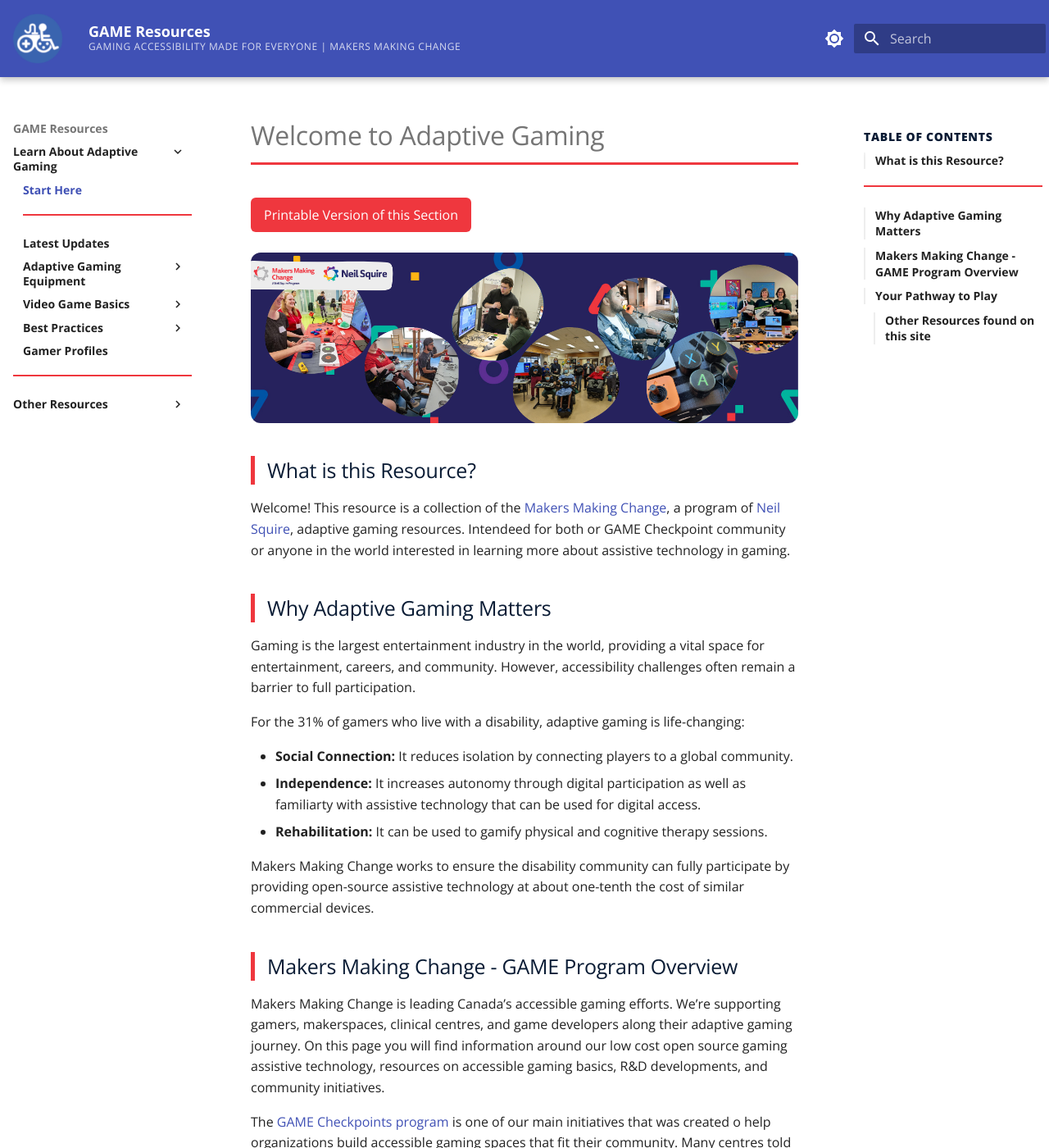
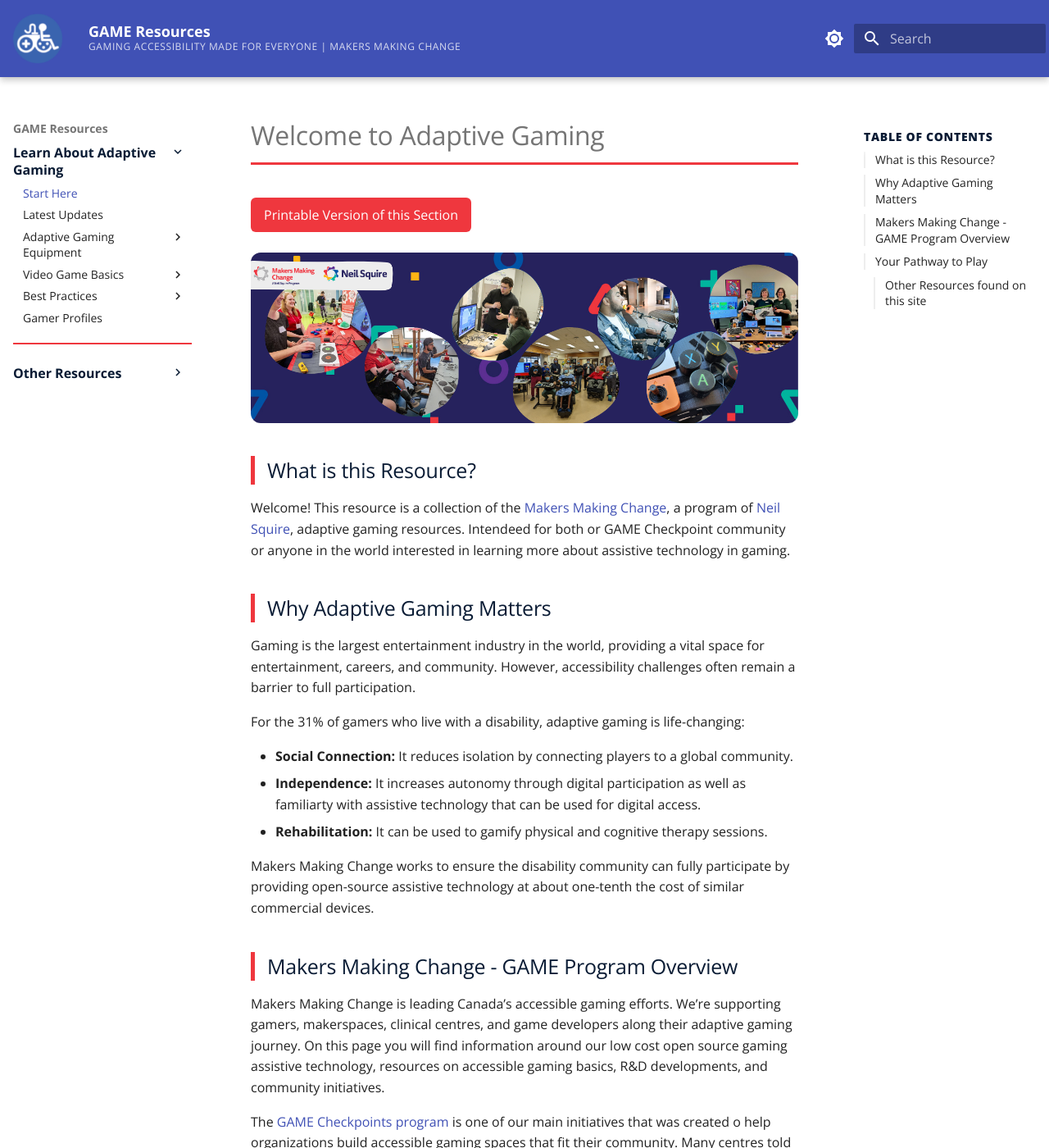
Before and after one commit to tjfentie/GAME-Resource-Test, an MkDocs documentation site: the page built from docs/index.md, in a window 1280 px wide and 1400 px high. Shown: the whole window at 82% size. Built offline with MkDocs 1.6.1 and Material for MkDocs 9.7.7, drawn with Linux system fonts in a browser that asks for light colours.

Commit message:
Update extra.css

```diff
--- a/docs/styles/extra.css
+++ b/docs/styles/extra.css
@@ -458,30 +458,31 @@ h2 { border-left: 5px solid #ef373e; padding-left: 15px; }
 }
 
 /* =============================================================
-   12. NAVIGATION SIDEBAR DIVIDER & SELECTIVE BOLDING
+   12. NAVIGATION SIDEBAR - ROOT LEVEL ONLY
    ============================================================= */
 
-/* 1. Reset all nav links to normal weight first to clear the "bold everywhere" issue */
+/* 1. Reset all links to normal weight first */
 .md-nav__link {
     font-weight: 400 !important;
 }
 
-/* 2. Bold ONLY the two main top-level headers (Learn About... and Other Resources) */
-/* This targets ONLY the labels at the very root of the navigation tree */
-.md-nav > .md-nav__list > .md-nav__item > .md-nav__link {
+/* 2. Bold ONLY the main root categories */
+/* We target only the links that are direct children of the primary nav container */
+.md-nav--primary > .md-nav__list > .md-nav__item > .md-nav__link {
     font-weight: 700 !important;
-    margin-top: 10px;
+    font-size: 0.8rem;
+    color: #091b34 !important;
 }
 
-/* 3. Add the red line ONLY before the "Other Resources" group */
-/* This targets the second <li> in the main root list */
-.md-nav > .md-nav__list > .md-nav__item:nth-child(2) {
+/* 3. The Red Line - Only on the 2nd item of the ROOT list */
+/* The :not selector ensures we don't repeat this inside folders */
+.md-nav--primary > .md-nav__list > .md-nav__item:nth-child(2):not(.md-nav__item--nested .md-nav__item) {
     border-top: 2px solid #ef373e;
     margin-top: 20px;
     padding-top: 15px;
 }
 
-/* 4. Ensure internal folders (like Equipment) stay normal weight */
+/* 4. Force all nested items (Equipment, Basics, etc.) to be normal weight */
 .md-nav__item--nested .md-nav__item .md-nav__link {
     font-weight: 400 !important;
 }
```
